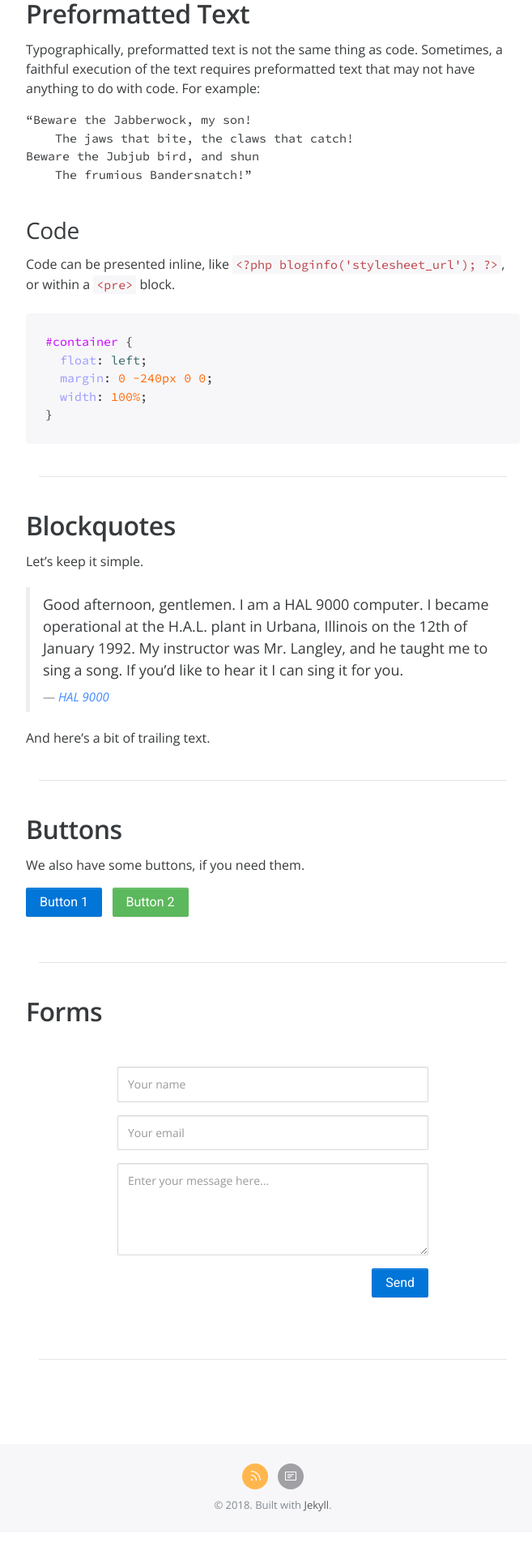
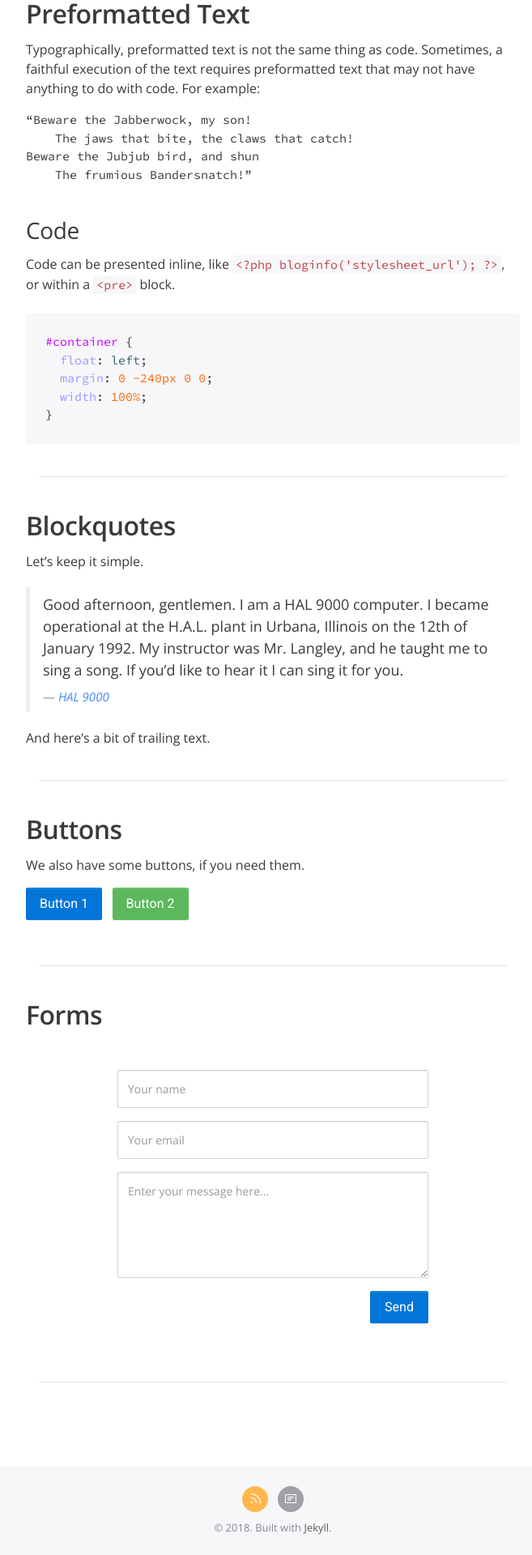
Before and after one commit to jefx07/jefx07.github.io, a Jekyll site: the page built from test_1.md, in a window 1280 px wide. Shown: the part 1960-3880 px from the top of the page at 81% size, without its empty margins (303-960 px from the left). Built offline with Jekyll 4.4.1, drawn with Linux system fonts in a browser that asks for light colours; nearby versions of some CDN libraries; before the commit the page ends 3852 px from its top, so only the background shows below that.

Commit message:
update form and button styles

```diff
--- a/_sass/scss/_buttons.scss
+++ b/_sass/scss/_buttons.scss
@@ -6,6 +6,7 @@
 
 .btn {
   display: inline-block;
+  min-width: 72px;
   padding: $btn-padding-y $btn-padding-x;
   margin: 0 0 1rem;
   font-family: 'Roboto', sans-serif;
@@ -40,10 +41,19 @@
     @include box-shadow(none);
   }
 
-  &:active,
-  &.active {
+  // Opinionated: add "hand" cursor to non-disabled .btn elements
+  &:not(:disabled):not(.disabled) {
+    cursor: pointer;
+  }
+
+  &:not(:disabled):not(.disabled):active,
+  &:not(:disabled):not(.disabled).active {
     background-image: none;
-    @include box-shadow($btn-focus-box-shadow, $btn-active-box-shadow);
+    @include box-shadow($btn-active-box-shadow);
+
+    &:focus {
+      @include box-shadow($btn-focus-box-shadow, $btn-active-box-shadow);
+    }
   }
 }
 
--- a/_sass/scss/_custom.scss
+++ b/_sass/scss/_custom.scss
@@ -66,3 +66,4 @@
 // Buttons
 //
 $btn-line-height: 18px;
+$btn-padding-y: .625rem;
--- a/_sass/scss/_forms.scss
+++ b/_sass/scss/_forms.scss
@@ -7,18 +7,16 @@
 .form-control {
   display: block;
   width: 100%;
-  padding: $input-padding-y $input-padding-x;
-  font-size: $font-size-base;
+  padding: $input-padding-x;
+  font-size: $font-size-sm;
   line-height: $input-line-height;
   color: $input-color;
   background-color: $input-bg;
-  // Reset unusual Firefox-on-Android default style; see https://github.com/necolas/normalize.css/issues/214.
-  background-image: none;
   background-clip: padding-box;
   border: $input-btn-border-width solid $input-border-color;
   border-radius: $input-border-radius;
   @include box-shadow($input-box-shadow);
-  @include transition(border-color ease-in-out .15s, box-shadow ease-in-out .15s);
+  @include transition($input-transition);
 
   // Unstyle the caret on `<select>`s in IE10+.
   &::-ms-expand {
--- a/_sass/scss/_variables.scss
+++ b/_sass/scss/_variables.scss
@@ -231,7 +231,7 @@
 $btn-focus-box-shadow:           0 0 0 2px rgba($brand-primary, .25) !default;
 $btn-active-box-shadow:          inset 0 3px 5px rgba($black,.125) !default;
 
-$btn-transition:                 all .2s ease-in-out !default;
+$btn-transition:                 color .15s ease-in-out, background-color .15s ease-in-out, border-color .15s ease-in-out, box-shadow .15s ease-in-out !default;
 
 $btn-primary-color:              $white !default;
 $btn-primary-bg:                 $brand-primary !default;
@@ -246,13 +246,13 @@
 
 $input-padding-x:                .75rem !default;
 $input-padding-y:                .5rem !default;
-$input-line-height:              1.25 !default;
+$input-line-height:              1.5 !default;
 
 $input-bg:                       #fff !default;
 $input-bg-disabled:              $gray-lighter !default;
 
-$input-border-color:             rgba(0,0,0,.15) !default;
 $input-color:                    $gray !default;
+$input-border-color:             #ced4da !default;
 $input-btn-border-width:         $border-width !default; // For form controls and buttons
 $input-box-shadow:               inset 0 1px 1px rgba(0,0,0,.075) !default;
 
@@ -265,6 +265,8 @@
 
 $input-color-placeholder:        #999 !default;
 
+$input-transition:               border-color .15s ease-in-out, box-shadow .15s ease-in-out !default;
+
 $form-group-margin-bottom:       $spacer-y !default;
 
 $cursor-disabled:                not-allowed !default;
--- a/assets/css/styles.scss
+++ b/assets/css/styles.scss
@@ -513,10 +513,6 @@
   }
 }
 
-.form-control {
-  padding: .75rem;
-  font-size: .875rem;
-}
 
 // Back to Top
 a.back-to-top-link {
```
